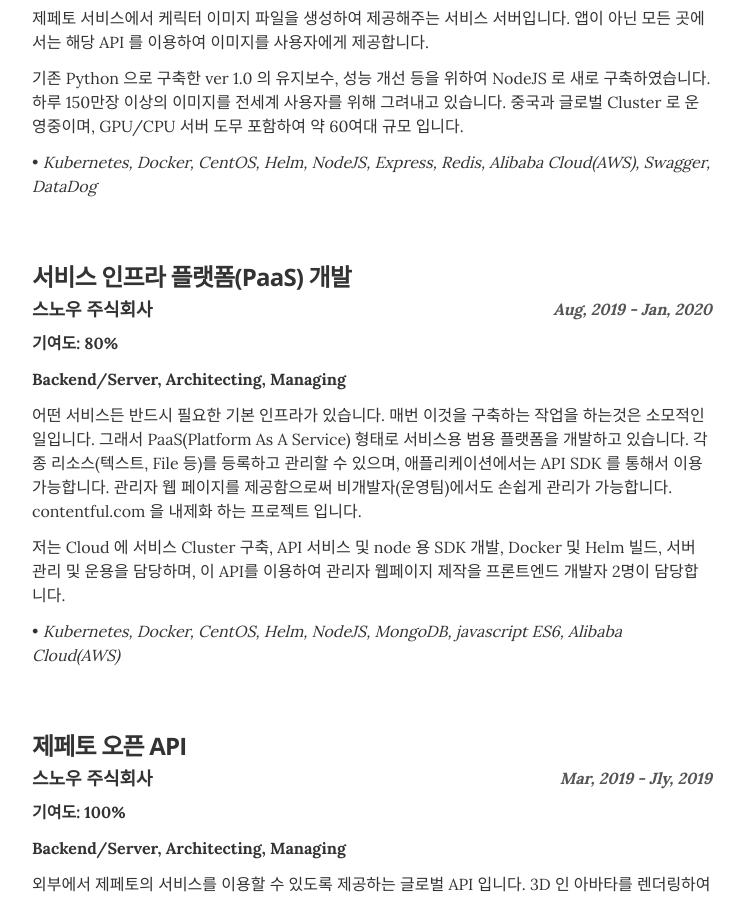
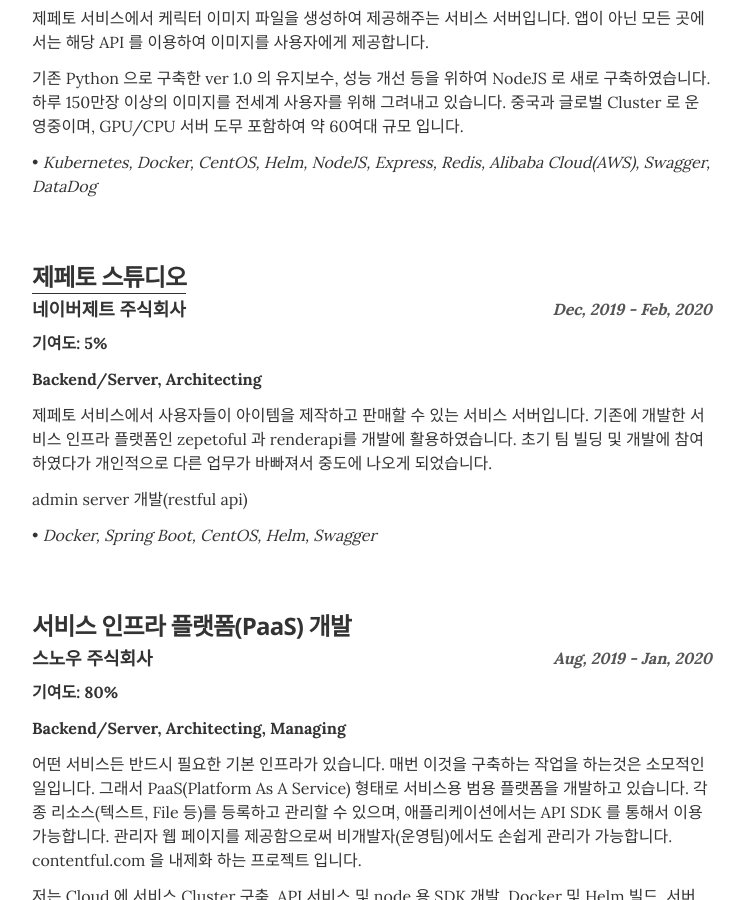
Before and after one commit to und3rs/resume_kr, a Jekyll site: the page built from index.html, in a window 1280 px wide and 900 px high, scrolled down 4028 px. Shown: the whole window, without its empty margins (268-1012 px from the left). Built offline with Jekyll 4.4.1, drawn with Linux system fonts in a browser that asks for light colours.

Commit message:
Update professional_projects.yml

```diff
--- a/_data/professional_projects.yml
+++ b/_data/professional_projects.yml
@@ -31,6 +31,17 @@
   description: 제페토 서비스에서 케릭터 이미지 파일을 생성하여 제공해주는 서비스 서버입니다. 앱이 아닌 모든 곳에서는 해당 API 를 이용하여 이미지를 사용자에게 제공합니다.
   role: 기존 Python 으로 구축한 ver 1.0 의 유지보수, 성능 개선 등을 위하여 NodeJS 로 새로 구축하였습니다. 하루 150만장 이상의 이미지를 전세계 사용자를 위해 그려내고 있습니다. 중국과 글로벌 Cluster 로 운영중이며, GPU/CPU 서버 도무 포함하여 약 60여대 규모 입니다.
   skills: Kubernetes, Docker, CentOS, Helm, NodeJS, Express, Redis, Alibaba Cloud(AWS), Swagger, DataDog
+
+
+- project: 제페토 스튜디오
+  corp: 네이버제트 주식회사
+  duration: Dec, 2019 - Feb, 2020
+  contribution: 5
+  position: Backend/Server, Architecting
+  url: https://studio.zepeto.me/kr
+  description: 제페토 서비스에서 사용자들이 아이템을 제작하고 판매할 수 있는 서비스 서버입니다. 기존에 개발한 서비스 인프라 플랫폼인 zepetoful 과 renderapi를 개발에 활용하였습니다. 초기 팀 빌딩 및 개발에 참여하였다가 개인적으로 다른 업무가 바빠져서 중도에 나오게 되었습니다.
+  role: admin server 개발(restful api)
+  skills: Docker, Spring Boot, CentOS, Helm, Swagger
 
 
 - project: 서비스 인프라 플랫폼(PaaS) 개발
```
